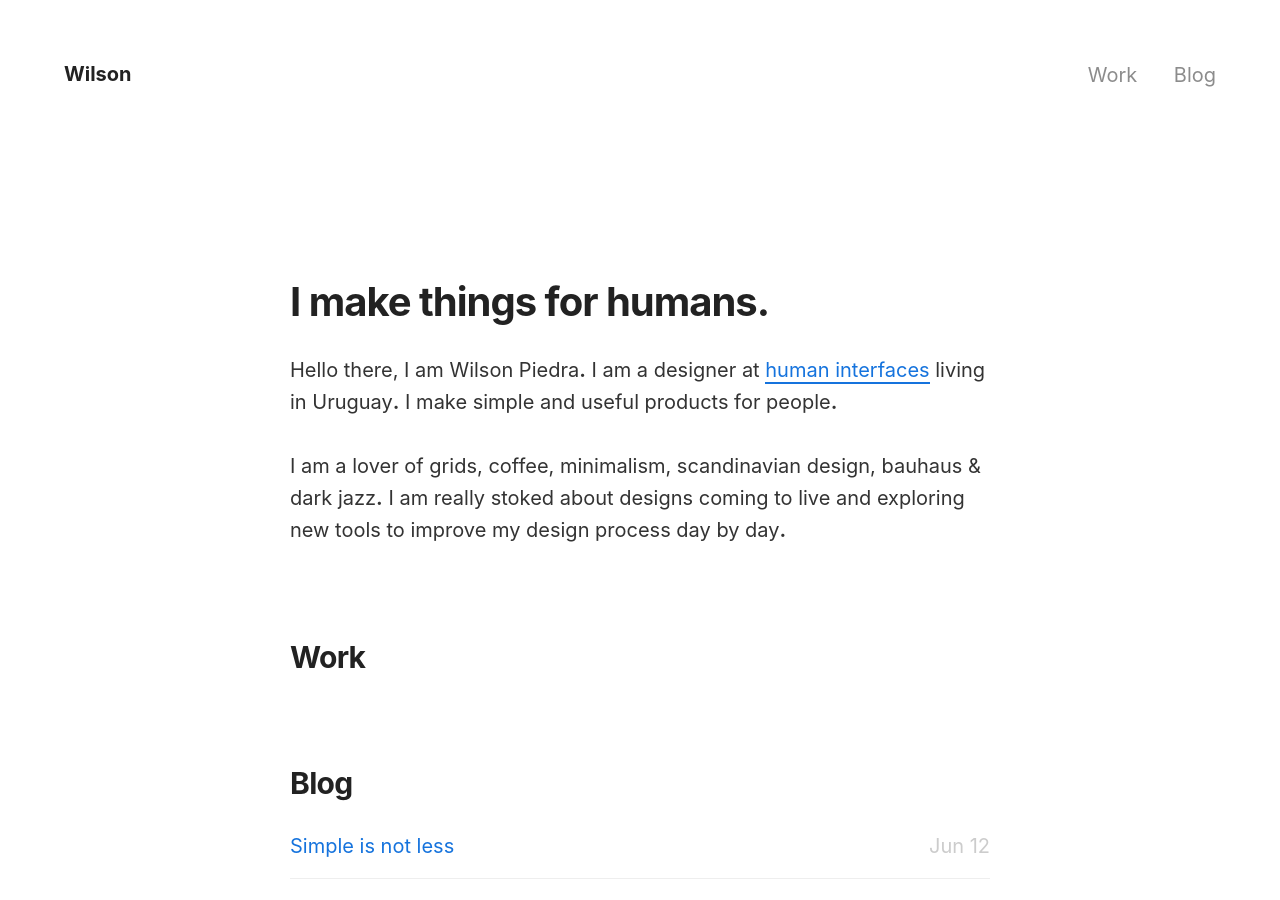
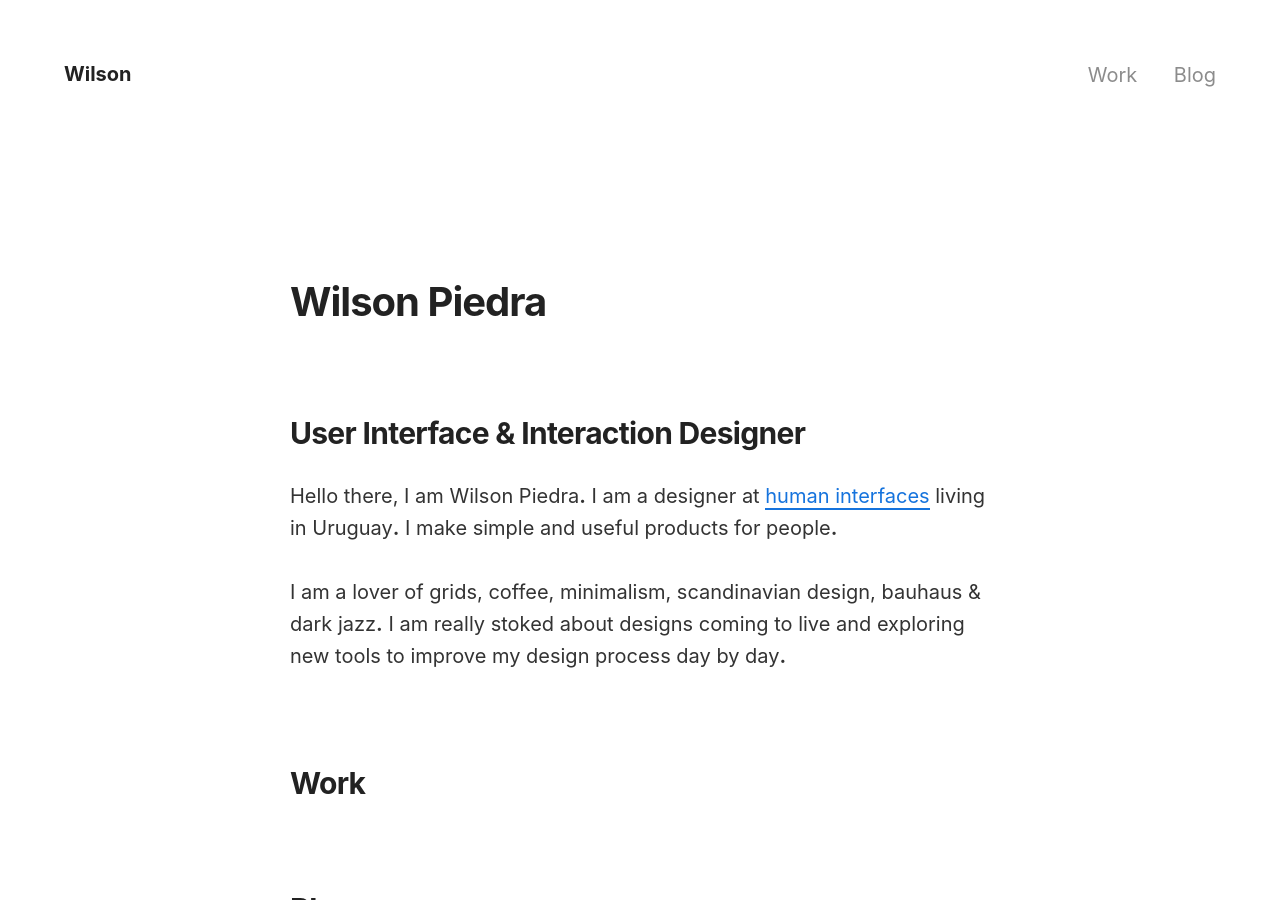
Before and after one commit to wilsonpiedra/wilsonpiedra.github.io, a Jekyll site: the page built from index2.html, in a window 1280 px wide and 900 px high. Built offline with Jekyll 4.4.1, drawn with Linux system fonts in a browser that asks for light colours; nearby versions of some CDN libraries.

Commit message:
Update index2.html

```diff
--- a/index2.html
+++ b/index2.html
@@ -1,8 +1,9 @@
 ---
 layout: default
 ---
-<h1 class="animated fadeInUp delay03s">I make things for humans.</h1>
-<div class="home animated fadeIn delay06s">
+<h1 class="animated fadeInUp delay02s">Wilson Piedra</h1>
+<h2 class="subheader animated fadeInUp delay03s">User Interface & Interaction Designer</h2>
+<div class="home animated fadeIn delay04s">
 <p>Hello there, I am Wilson Piedra<span class="dot">.</span> I am a designer at <a href="http://humaninterfaces.design">human interfaces</a> living in Uruguay<span class="dot">.</span> I make simple and useful products for people<span class="dot">.</span></p>
 <p>I am a lover of grids, coffee, minimalism, scandinavian design, bauhaus & dark jazz<span class="dot">.</span> I am really stoked about designs coming to live and exploring new tools to improve my design process day by day<span class="dot">.</span></p>
 <h2>Work</h2>
```
